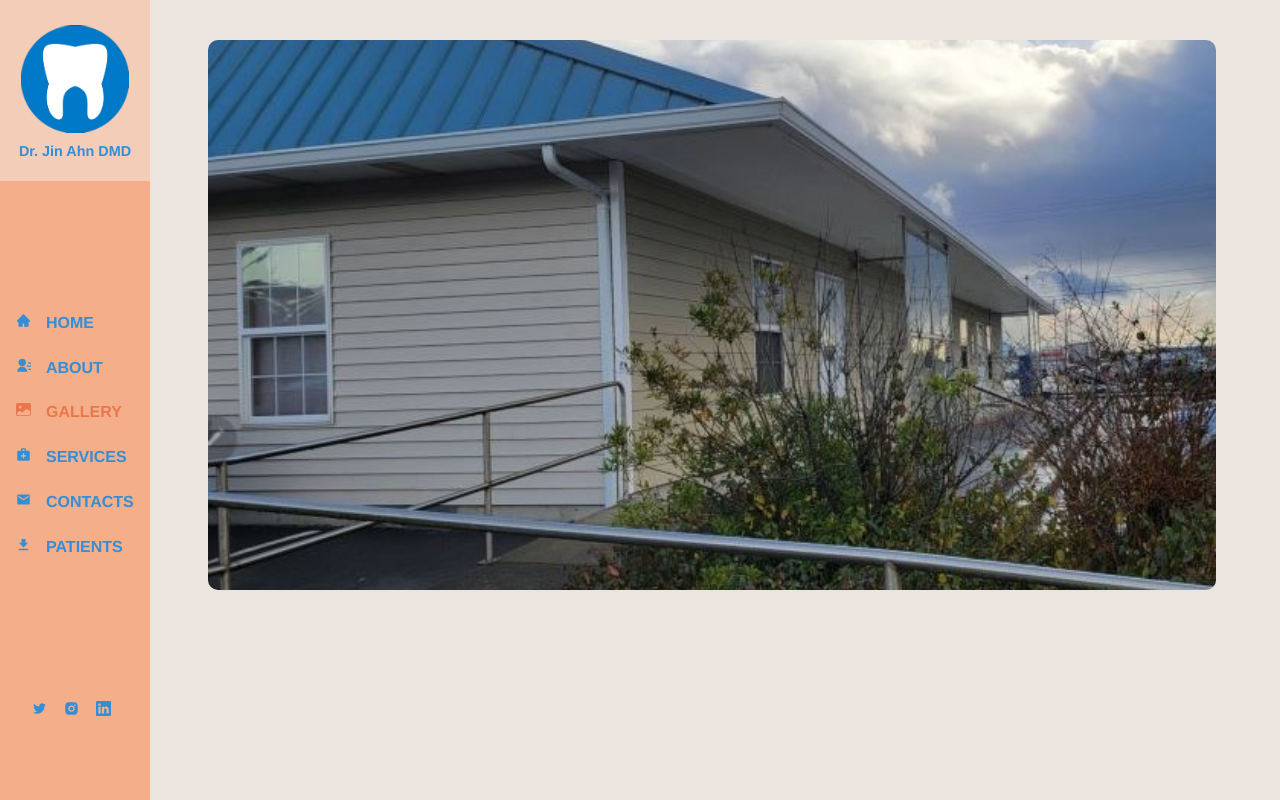
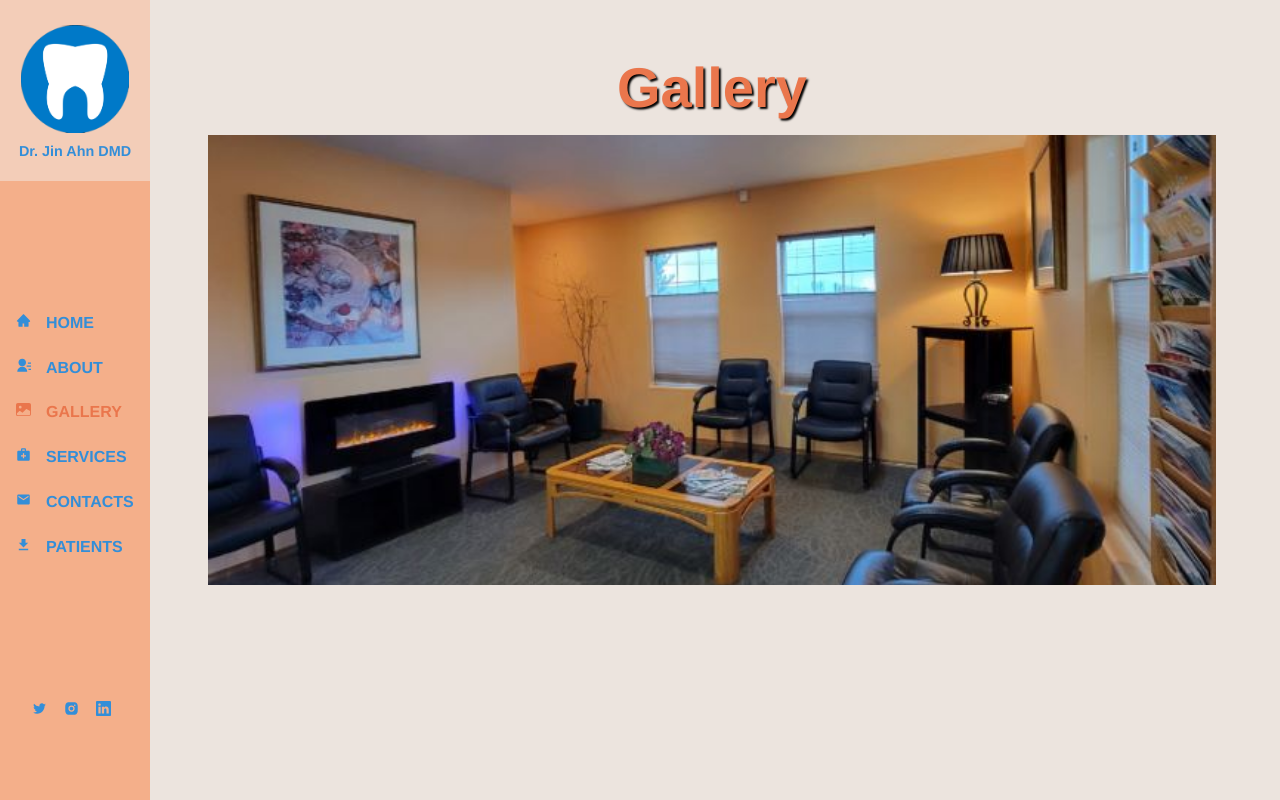
Before and after one commit to SueRtx/Capstone, a React (Create React App) app in the folder dentist/: page /gallery in a window 1280 px wide. Built offline with nearby package versions, Linux system fonts and the light colour scheme; a web font is replaced by a local one.

Commit message:
Update gallery images & style

```diff
--- a/dentist/src/pages/gallery/Gallery.jsx
+++ b/dentist/src/pages/gallery/Gallery.jsx
@@ -3,13 +3,13 @@ import { Pagination, Autoplay } from 'swiper'
 import { Swiper, SwiperSlide } from 'swiper/react'
 
 import outside1Img from "../../assets/images/1outside.jpg";
-import outside2Img from "../../assets/images/2outside.jpg";
-import outside3Img from "../../assets/images/3outside.jpg";
+// import outside2Img from "../../assets/images/2outside.jpg";
+// import outside3Img from "../../assets/images/3outside.jpg";
 import roomImg from "../../assets/images/4room.jpg";
 import sterilImg from "../../assets/images/5steril.jpg";
 import office1Img from "../../assets/images/6office.jpg";
 import office2Img from "../../assets/images/7office.jpg";
-import office3Img from "../../assets/images/8office.jpg";
+// import office3Img from "../../assets/images/8office.jpg";
 
 import 'swiper/css'
 import 'swiper/css/navigation'
@@ -19,6 +19,7 @@ const Galley = () => {
   return (
   <section className="gallery-section">
     <div className="gallery-section-wrapper">
+      <h1>Gallery</h1>
       <div className="officeImag-section">
         <Swiper
           modules={[Pagination, Autoplay]}
@@ -33,16 +34,16 @@ const Galley = () => {
           </SwiperSlide>
 
           <SwiperSlide>
-            <img src={outside1Img} alt="Office Pictures" />
+            <img src={roomImg} alt="Office Pictures" />
           </SwiperSlide>
 
           <SwiperSlide>
-            <img src={outside3Img} alt="Office Pictures" />
+            <img src={office1Img} alt="Office Pictures" />
           </SwiperSlide>
 
           <SwiperSlide>
             <div>
-              <img src={roomImg} alt="Office Pictures" />
+              <img src={office2Img} alt="Office Pictures" />
             </div>
           </SwiperSlide>
 
--- a/dentist/src/pages/gallery/gallery.scss
+++ b/dentist/src/pages/gallery/gallery.scss
@@ -1,8 +1,15 @@
-
+.gallery-section-wrapper  h1 {
+  font-size: 3.5rem;
+  margin-top: 15px;
+  margin-bottom: 15px;
+  text-align: center;
+  text-shadow: 2px 2px 2px black;
+  color: var(--color-tem);
+}
 .officeImag-section img {
   width: 100%;
   height: 350px;
-  border-radius: 10px;
+  // border-radius: 10px;
   object-fit: cover;
 }
 
@@ -21,7 +28,7 @@
       gap: 2em;
     }
     .officeImag-section img {
-      height: 550px;
+      height: 450px;
     }
 
   }
```
